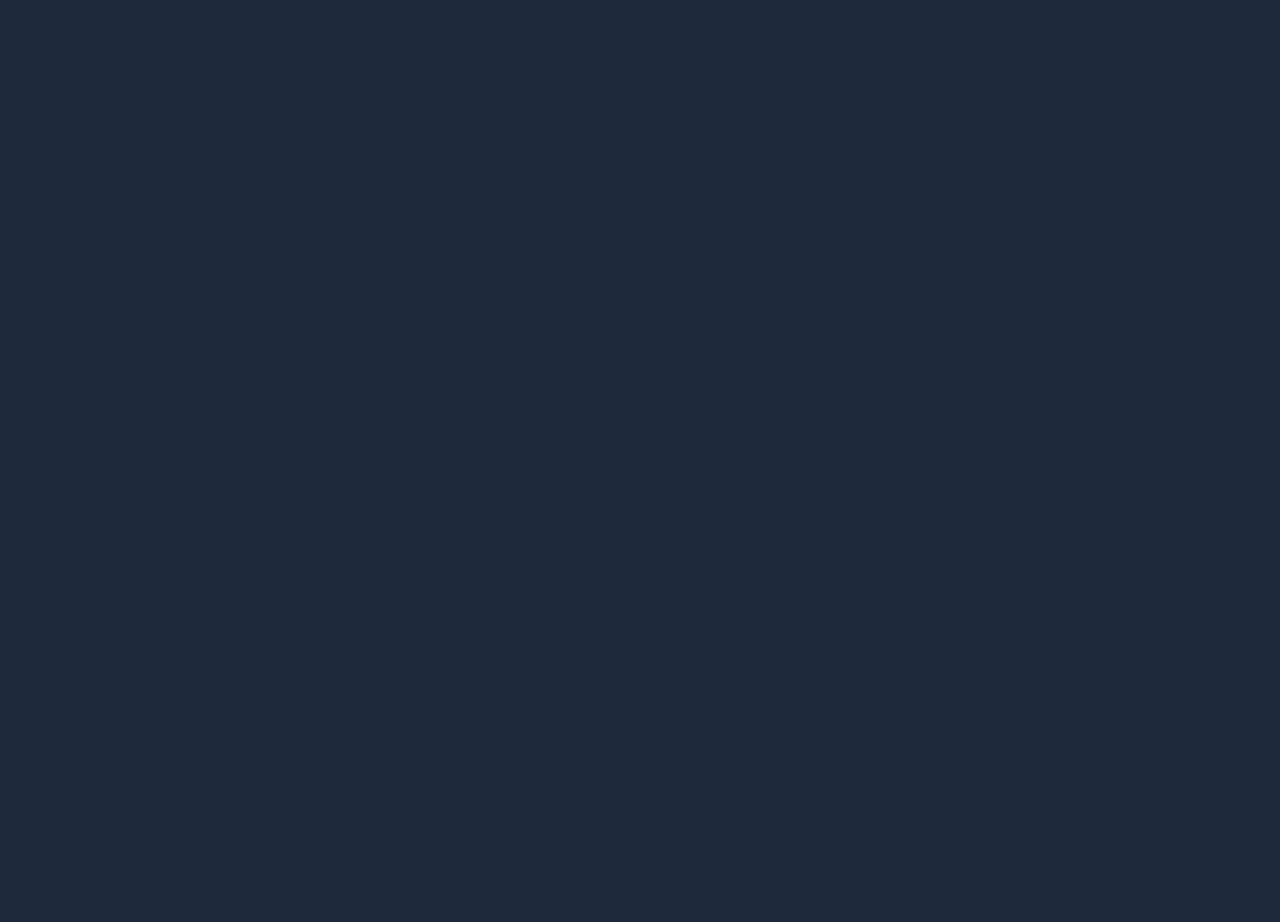
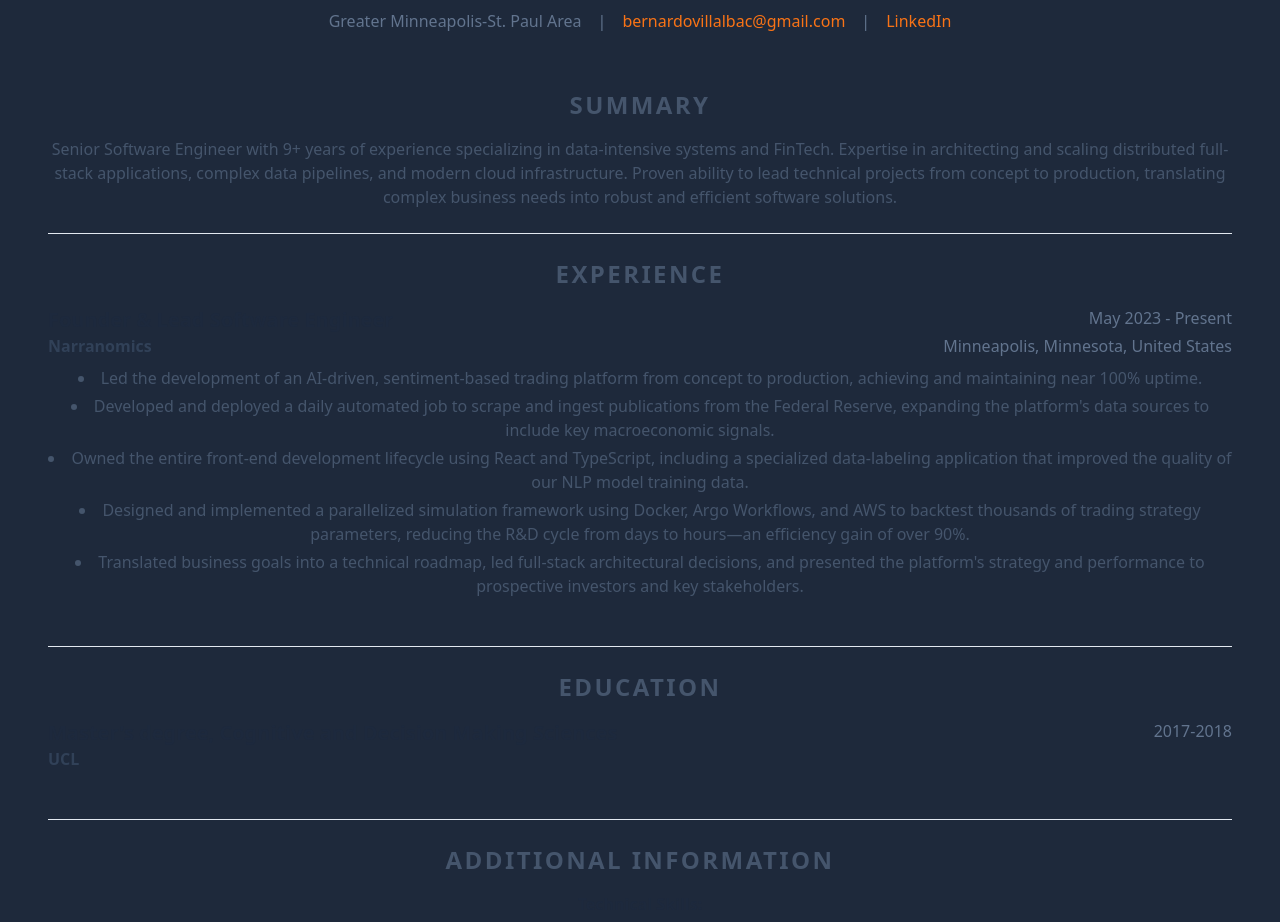
Before and after one commit to capatazche/my-public-website, a React (Vite) app: page /about in a window 1280 px wide. Shown: the part 240-1162 px from the top of the page. Before the commit the page ends 800 px from the top, so only its background shows below. Built offline with nearby package versions, Linux system fonts and the light colour scheme.

Commit message:
First Stab At Resume in About page

```diff
--- /dev/null
+++ b/src/components/resume/ExperienceItem.tsx
@@ -0,0 +1,29 @@
+interface Props {
+    title: string;
+    organization: string;
+    location: string;
+    dateRange: string;
+    details: string[];
+}
+
+export default function ExperienceItem({ title, organization, location, dateRange, details }: Props) {
+    return (
+        // Usamos 'mb-6' (margin-bottom) para dar espacio entre cada item.
+        <div className="mb-6">
+            <div className="flex flex-col md:flex-row justify-between">
+                <h3 className="text-xl font-bold text-slate-800">{title}</h3>
+                <p className="text-slate-500 md:text-right">{dateRange}</p>
+            </div>
+            <div className="flex flex-col md:flex-row justify-between mb-2">
+                <p className="font-semibold text-slate-700">{organization}</p>
+                <p className="text-slate-500 md:text-right">{location}</p>
+            </div>
+            {/* Mapeamos los detalles para crear una lista de bullet points */}
+            <ul className="list-disc list-inside text-slate-600 space-y-1">
+                {details.map((detail, index) => (
+                    <li key={index}>{detail}</li>
+                ))}
+            </ul>
+        </div>
+    );
+};
--- /dev/null
+++ b/src/components/resume/ResumeHeader.tsx
@@ -0,0 +1,25 @@
+interface Props {
+    name: string;
+    title: string;
+    location: string;
+    email: string;
+    linkedinUrl: string;
+}
+
+export default function ResumeHeader({ name, title, location, email, linkedinUrl }: Props) {
+    return (
+        <header className="flex flex-col items-center text-center py-8">
+            <h1 className="text-4xl md:text-5xl font-extrabold text-slate-900">{name}</h1>
+            <h2 className="text-xl md:text-2xl text-slate-700 mt-2">{title}</h2>
+            <div className="flex flex-wrap justify-center gap-x-4 gap-y-2 mt-4 text-slate-500">
+                <span>{location}</span>
+                <span>|</span>
+                <a href={`mailto:${email}`} className="hover:text-blue-600 hover:underline">{email}</a>
+                <span>|</span>
+                <a href={linkedinUrl} target="_blank" rel="noopener noreferrer" className="hover:text-blue-600 hover:underline">
+                    LinkedIn
+                </a>
+            </div>
+        </header>
+    );
+};
--- /dev/null
+++ b/src/components/resume/ResumeSection.tsx
@@ -0,0 +1,16 @@
+interface Props {
+    title: string;
+    children: React.ReactNode;
+}
+
+export default function ResumeSection({ title, children }: Props) {
+    return (
+        // Usamos 'py-6' (padding-top/bottom) para crear separación vertical entre secciones.
+        <section className="py-6 border-b border-slate-200 last:border-b-0">
+            <h2 className="text-2xl font-bold uppercase tracking-widest text-slate-600 mb-4">
+                {title}
+            </h2>
+            {children}
+        </section>
+    );
+};
--- /dev/null
+++ b/src/components/resume/SkillsList.tsx
@@ -0,0 +1,20 @@
+interface Props {
+    category: string;
+    skills: string[];
+}
+
+export default function SkillsList({ category, skills }: Props) {
+    return (
+        <div className="mb-4">
+            <h4 className="font-semibold text-slate-800 mb-2">{category}:</h4>
+            {/* 'flex-wrap' es la magia aquí. Permite que los items pasen a la siguiente línea si no hay espacio. */}
+            <div className="flex flex-wrap gap-2">
+                {skills.map((skill, index) => (
+                    <span key={index} className="bg-slate-200 text-slate-700 text-sm font-medium px-3 py-1 rounded-full">
+            {skill}
+          </span>
+                ))}
+            </div>
+        </div>
+    );
+};
--- a/src/pages/AboutPage.tsx
+++ b/src/pages/AboutPage.tsx
@@ -1,8 +1,89 @@
+import ResumeHeader from '../components/resume/ResumeHeader';
+import ResumeSection  from '../components/resume/ResumeSection';
+import ExperienceItem from '../components/resume/ExperienceItem';
+import SkillsList from '../components/resume/SkillsList';
+
+// En un futuro, podrías mover estos datos a un archivo data.ts o un JSON.
+const resumeData = {
+    header: {
+        name: "Bernardo Villalba Cahue",
+        title: "Senior Software Engineer | Data-Intensive Systems & FinTech",
+        location: "Greater Minneapolis-St. Paul Area",
+        email: "bernardovillalbac@gmail.com",
+        linkedinUrl: "https://www.linkedin.com/in/bernardo-villalba-cahue"
+    },
+    summary: "Senior Software Engineer with 9+ years of experience specializing in data-intensive systems and FinTech. Expertise in architecting and scaling distributed full-stack applications, complex data pipelines, and modern cloud infrastructure. Proven ability to lead technical projects from concept to production, translating complex business needs into robust and efficient software solutions.",
+    experience: [
+        {
+            title: "Founder & Lead Software Engineer",
+            organization: "Narranomics",
+            location: "Minneapolis, Minnesota, United States",
+            dateRange: "May 2023 - Present",
+            details: [
+                "Led the development of an AI-driven, sentiment-based trading platform from concept to production, achieving and maintaining near 100% uptime.",
+                "Developed and deployed a daily automated job to scrape and ingest publications from the Federal Reserve, expanding the platform's data sources to include key macroeconomic signals.",
+                "Owned the entire front-end development lifecycle using React and TypeScript, including a specialized data-labeling application that improved the quality of our NLP model training data.",
+                "Designed and implemented a parallelized simulation framework using Docker, Argo Workflows, and AWS to backtest thousands of trading strategy parameters, reducing the R&D cycle from days to hours—an efficiency gain of over 90%.",
+                "Translated business goals into a technical roadmap, led full-stack architectural decisions, and presented the platform's strategy and performance to prospective investors and key stakeholders."
+            ]
+        },
+        // ... Agrega el resto de tus experiencias aquí
+    ],
+    education: [
+        {
+            title: "Master's degree, Cognitive and Decision Making Sciences",
+            organization: "UCL",
+            location: "",
+            dateRange: "2017-2018",
+            details: []
+        },
+        // ... agrega el resto de tu educación
+    ],
+    skills: {
+        languages: ["Python", "Kotlin", "Java", "TypeScript/JavaScript", "Scala", "SQL", "Matlab"],
+        cloudDevOps: ["AWS", "Docker", "Kubernetes", "Terraform", "Jenkins", "Argo Workflows", "Ansible", "TeamCity", "uDeploy", "SBT"],
+        // ... agrega el resto de las categorías de skills
+    },
+    // ... más secciones
+};
+
+
 export default function AboutPage() {
     return (
-        <div className="p-8">
-            <h1 className="text-4xl font-bold">About Me</h1>
-            <p className="mt-4 text-lg">Here's where my resume and personal journey will live.</p>
+        // 'max-w-4xl' limita el ancho en pantallas grandes para mejor legibilidad.
+        // 'mx-auto' centra el contenedor.
+        // 'px-4 sm:px-6 lg:px-8' agrega padding horizontal que se ajusta al tamaño de la pantalla.
+        <div className="mx-auto p-4 md:p-8">
+            <ResumeHeader {...resumeData.header} />
+
+            <ResumeSection title="Summary">
+                <p className="text-slate-600">{resumeData.summary}</p>
+            </ResumeSection>
+
+            <ResumeSection title="Experience">
+                <>
+                    {resumeData.experience.map((job, index) => (
+                        <ExperienceItem key={index} {...job} />
+                    ))}
+                </>
+            </ResumeSection>
+
+            {/* Puedes seguir agregando las demás secciones como Proyectos, Educación, etc. */}
+            {/* Ejemplo de la sección de Educación */}
+            <ResumeSection title="Education">
+                <>
+                    {resumeData.education.map((edu, index) => (
+                        <ExperienceItem key={index} {...edu} />
+                    ))}
+                </>
+            </ResumeSection>
+
+
+            <ResumeSection title="Additional Information">
+                <SkillsList category="Technical Skills" skills={resumeData.skills.languages} />
+                <SkillsList category="Cloud & DevOps" skills={resumeData.skills.cloudDevOps} />
+                {/* ... más SkillsLists ... */}
+            </ResumeSection>
         </div>
     );
-}
+};
```
